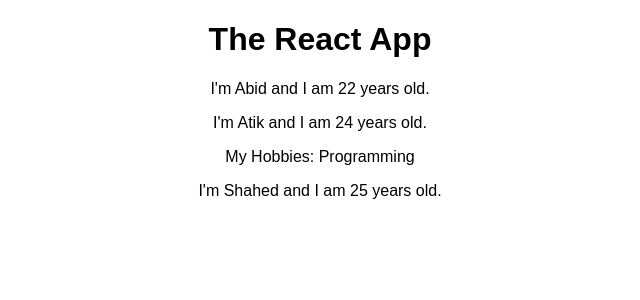
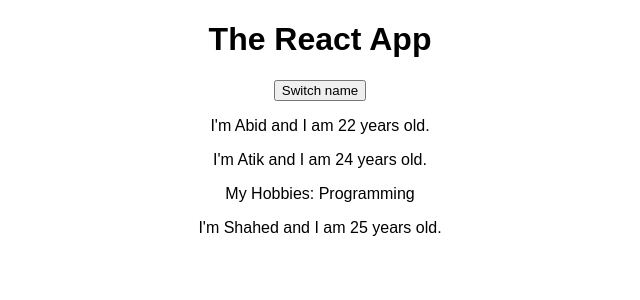
Before and after one commit to fmabid/react-new, a React (Create React App) app: page / in a window 1280 px wide. Shown: the top 300 px of the page, without its empty margins (320-960 px from the left). Built offline with nearby package versions, Linux system fonts and the light colour scheme.

Commit message:
Manipulating states

```diff
--- a/src/App.js
+++ b/src/App.js
@@ -9,13 +9,27 @@
       {name:'Abid', age: 22},
       {name:'Atik', age: 24},
       {name:'Shahed', age: 25}
-    ]
+    ],
+    otherState: "some other value."
+  };
+
+  switchNameHandler = () =>{
+    //console.log("Clicked")
+    this.setState({
+      persons: [
+        {name:'Ony', age: 22},
+        {name:'Atik', age: 24},
+        {name:'Shahed', age: 32}
+      ]
+    })
   };
 
   render() {
     return (
       <div className="App">
         <h1>The React App</h1>
+
+        <button onClick={this.switchNameHandler}>Switch name</button>
         <Person name={this.state.persons[0].name} age={this.state.persons[0].age} />
         <Person name={this.state.persons[1].name} age={this.state.persons[1].age}>My Hobbies: Programming</Person>
         <Person name={this.state.persons[2].name} age={this.state.persons[2].age} />
```
